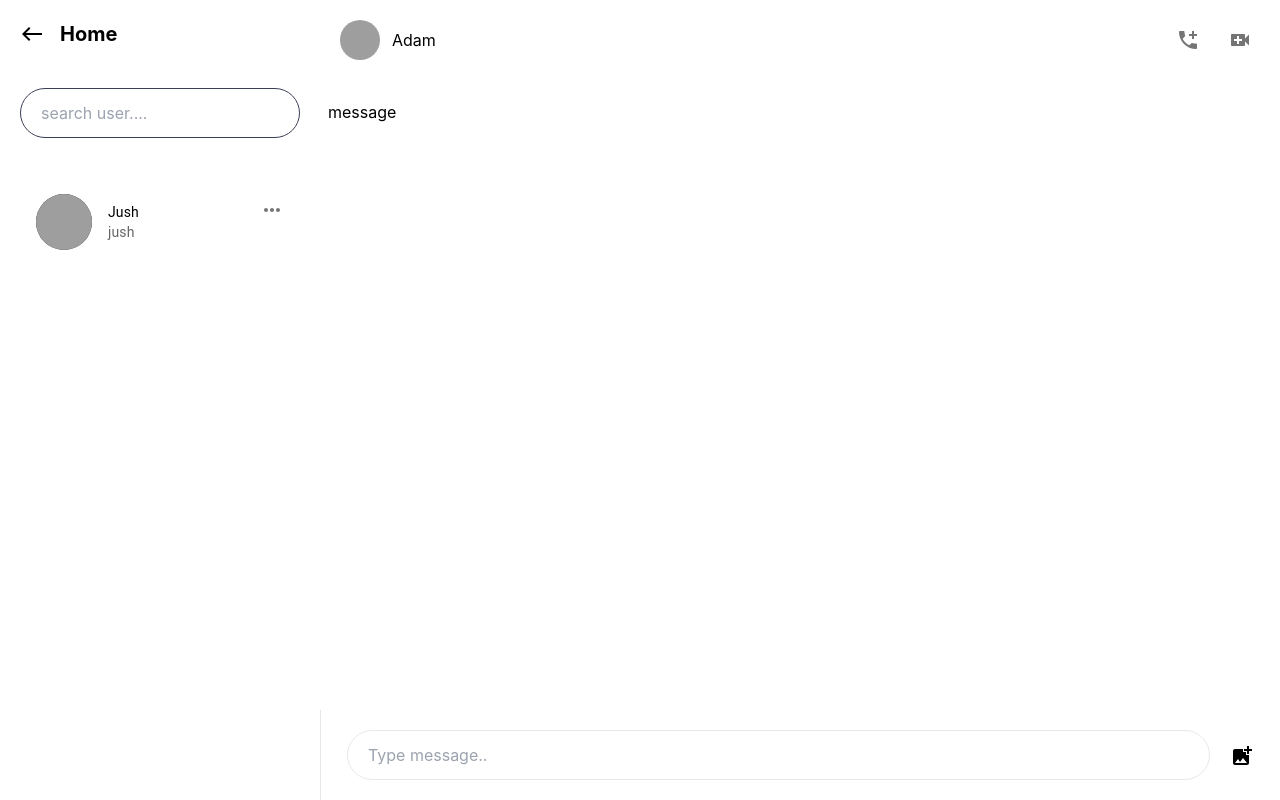
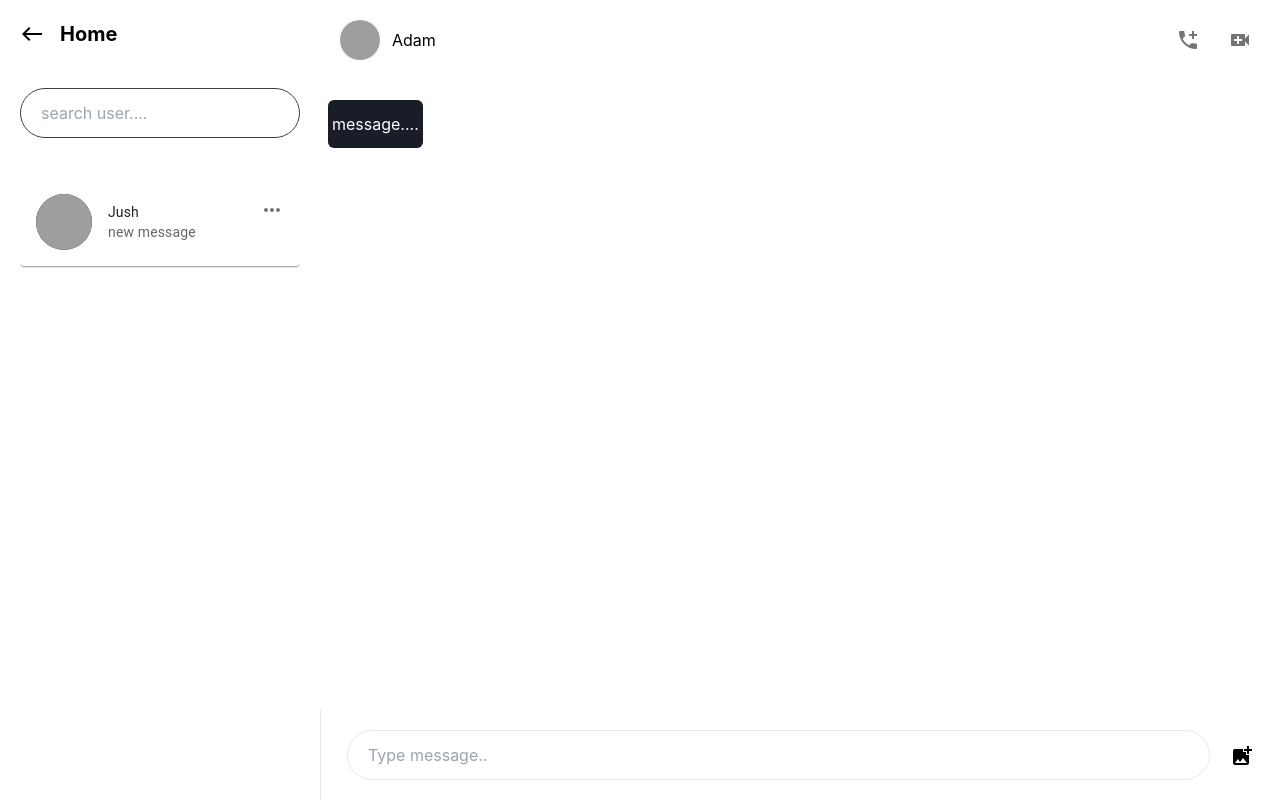
Before and after one commit to JushwanthGV/jush_social_frontend, a React (Create React App) app: page /message in a window 1280 px wide. Built offline with nearby package versions, Linux system fonts and the light colour scheme; no server answers; grey boxes are pictures that could not be loaded.

Commit message:
chat message

```diff
--- /dev/null
+++ b/src/pages/Message/ChatMessage.jsx
@@ -0,0 +1,14 @@
+import React from 'react'
+
+const ChatMessage = () => {
+  return (
+    <div className={`flex ${true ? "justify-start" : "justify-end"} text-white`}>
+      <div className={`p-1 ${true ? "rounded-md" : "px-5 rounded-full"} bg-[#191c29]`}>
+        <p className={`${true ? "py-2" : "py-1"}`}>message....</p>
+      </div>
+    </div>
+  )
+}
+
+
+export default ChatMessage
--- a/src/pages/Message/Message.jsx
+++ b/src/pages/Message/Message.jsx
@@ -3,10 +3,11 @@ import React from "react";
 import WestIcon from "@mui/icons-material/West";
 import AddIcCallIcon from "@mui/icons-material/AddIcCall";
 import VideoCallIcon from "@mui/icons-material/VideoCall";
-import AddPhotoAlternateIcon from '@mui/icons-material/AddPhotoAlternate';
+import AddPhotoAlternateIcon from "@mui/icons-material/AddPhotoAlternate";
 import SearchUser from "../../components/SearchUser/SearchUser";
 import "./Message.css";
 import UserChatCard from "./UserChatCard";
+import ChatMessage from "./ChatMessage";
 
 const Message = () => {
   const handleSelectImage = () => {
@@ -23,9 +24,11 @@ const Message = () => {
                 <h1 className="text-xl font-bold">Home</h1>
               </div>
               <div className="h-[83vh]">
-                <div className=""><SearchUser/></div>
+                <div className="">
+                  <SearchUser />
+                </div>
                 <div className="h-full space-y-4 mt-5 overflow-y-scroll hideScrollbar">
-                  <UserChatCard/>
+                  <UserChatCard />
                 </div>
               </div>
             </div>
@@ -48,7 +51,7 @@ const Message = () => {
               </div>
             </div>
             <div className="hideScrollbar overflow-y-scroll h-[82vh] px-2 space-y-5 py-5">
-              message
+              <ChatMessage/>
             </div>
           </div>
           <div className="sticky bottom-0 border-l">
@@ -67,7 +70,7 @@ const Message = () => {
                   id="image-input"
                 />
                 <label htmlFor="image-input">
-                    <AddPhotoAlternateIcon/>
+                  <AddPhotoAlternateIcon />
                 </label>
               </div>
             </div>
--- a/src/pages/Message/UserChatCard.jsx
+++ b/src/pages/Message/UserChatCard.jsx
@@ -1,8 +1,9 @@
-import { Avatar, CardHeader, IconButton } from "@mui/material";
+import { Avatar, Card, CardHeader, IconButton } from "@mui/material";
 import React from "react";
 import MoreHorizIcon from '@mui/icons-material/MoreHoriz';
 const UserChatCard = () => {
   return (
+    <Card>
     <CardHeader
       avatar={
         <Avatar
@@ -21,8 +22,9 @@ const UserChatCard = () => {
       </IconButton>
       }
       title="Jush"
-      subheader={"jush"}
+      subheader={"new message"}
     ></CardHeader>
+    </Card>
   );
 };
 
```
